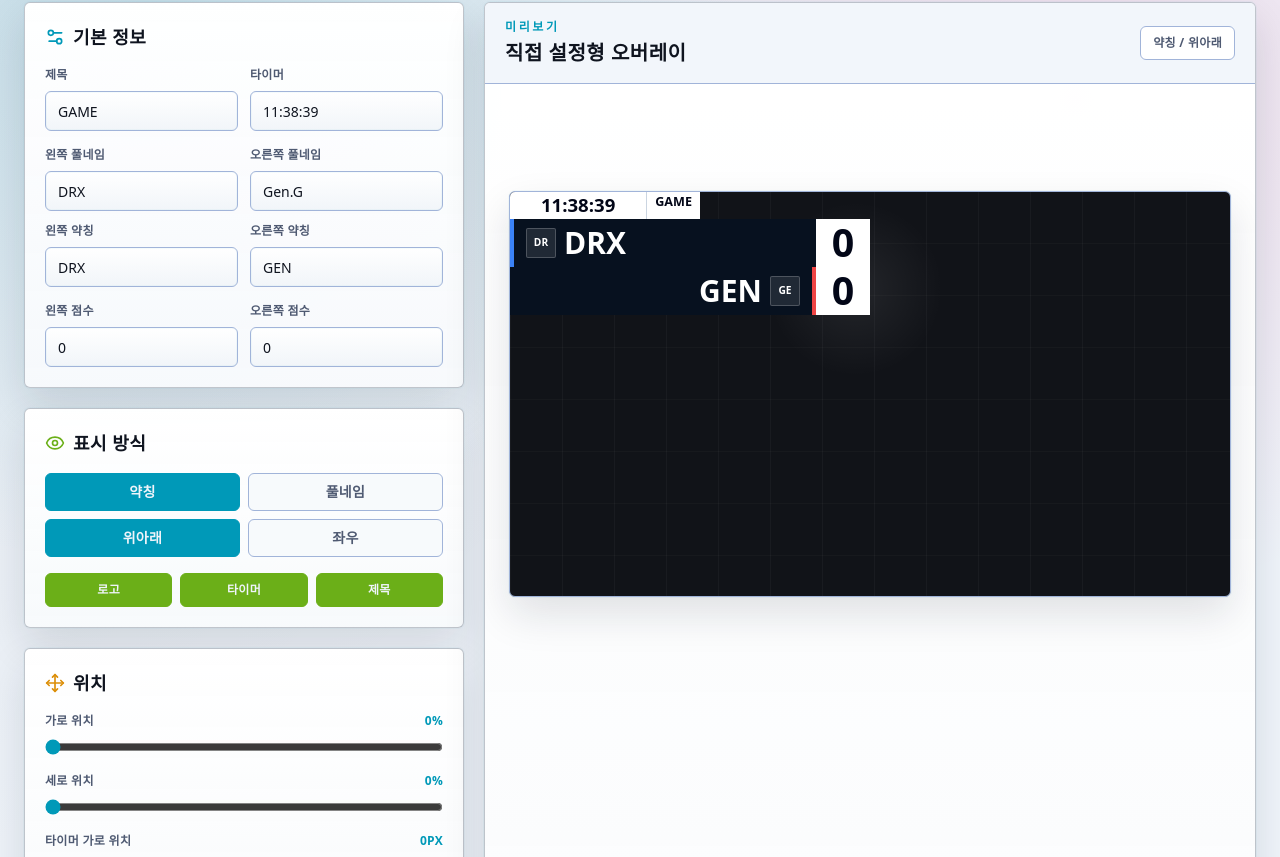
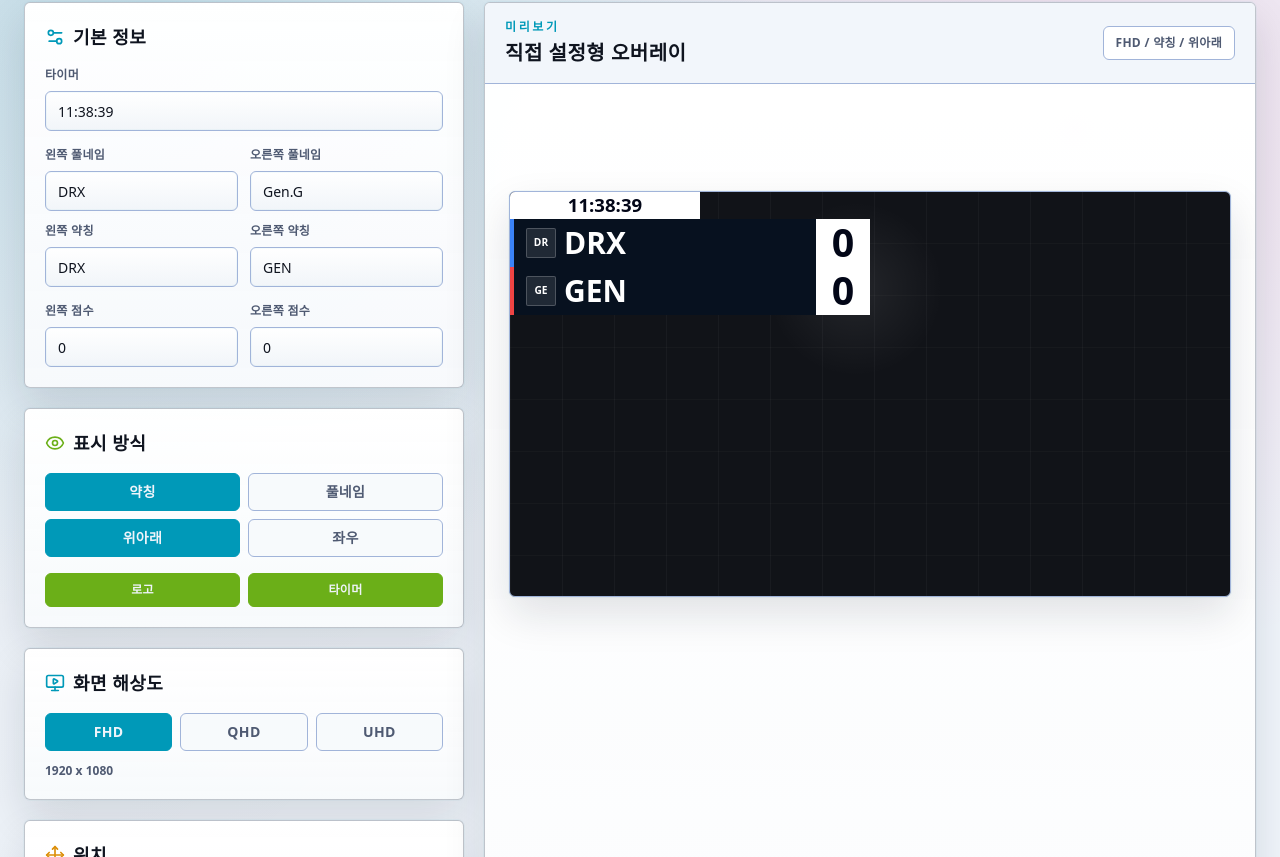
Before and after one commit to Byeolsae/Bracket-Arena, a Next.js app: page /scoreboard in a window 1280 px wide. Shown: the part 223-1080 px from the top of the page. Built offline with nearby package versions, Linux system fonts and the light colour scheme.

Commit message:
Refine scoreboard resolution and layout modes

```diff
--- a/src/app/scoreboard/page.tsx
+++ b/src/app/scoreboard/page.tsx
@@ -6,9 +6,9 @@ import { Eye, MonitorPlay, Move, Settings2, SlidersHorizontal } from "lucide-rea
 
 type NameMode = "short" | "full";
 type Direction = "horizontal" | "vertical";
+type ScreenResolution = "fhd" | "qhd" | "uhd";
 
 type ScoreboardState = {
-  title: string;
   timer: string;
   leftName: string;
   leftShort: string;
@@ -32,14 +32,13 @@ type OverlaySettings = {
   fontSize: number;
   nameMode: NameMode;
   direction: Direction;
+  resolution: ScreenResolution;
   showLogo: boolean;
   showTimer: boolean;
-  showTitle: boolean;
   opacity: number;
 };
 
 const defaultScoreboard: ScoreboardState = {
-  title: "GAME",
   timer: "11:38:39",
   leftName: "DRX",
   leftShort: "DRX",
@@ -63,10 +62,16 @@ const defaultSettings: OverlaySettings = {
   fontSize: 30,
   nameMode: "short",
   direction: "vertical",
+  resolution: "fhd",
   showLogo: true,
   showTimer: true,
-  showTitle: true,
   opacity: 100
+};
+
+const resolutionOptions: Record<ScreenResolution, { label: string; width: number; height: number }> = {
+  fhd: { label: "FHD", width: 1920, height: 1080 },
+  qhd: { label: "QHD", width: 2560, height: 1440 },
+  uhd: { label: "UHD", width: 3840, height: 2160 }
 };
 
 export default function ScoreboardPage() {
@@ -108,8 +113,7 @@ export default function ScoreboardPage() {
             </div>
 
             <div className="space-y-4">
-              <div className="grid grid-cols-2 gap-3">
-                <TextField label="제목" value={scoreboard.title} onChange={(value) => updateScoreboard("title", value)} />
+              <div className="grid gap-3">
                 <TextField label="타이머" value={scoreboard.timer} onChange={(value) => updateScoreboard("timer", value)} />
               </div>
 
@@ -172,17 +176,35 @@ export default function ScoreboardPage() {
               </ToggleButton>
             </div>
 
-            <div className="mt-4 grid grid-cols-3 gap-2">
+            <div className="mt-4 grid grid-cols-2 gap-2">
               <CheckButton active={settings.showLogo} onClick={() => updateSetting("showLogo", !settings.showLogo)}>
                 로고
               </CheckButton>
               <CheckButton active={settings.showTimer} onClick={() => updateSetting("showTimer", !settings.showTimer)}>
                 타이머
               </CheckButton>
-              <CheckButton active={settings.showTitle} onClick={() => updateSetting("showTitle", !settings.showTitle)}>
-                제목
-              </CheckButton>
             </div>
+          </div>
+
+          <div className="arena-card p-5">
+            <div className="mb-4 flex items-center gap-2">
+              <MonitorPlay className="h-5 w-5 text-cyan" aria-hidden="true" />
+              <h2 className="text-lg font-black uppercase tracking-wide text-ink">화면 해상도</h2>
+            </div>
+            <div className="grid grid-cols-3 gap-2">
+              {(Object.keys(resolutionOptions) as ScreenResolution[]).map((resolution) => (
+                <ToggleButton
+                  key={resolution}
+                  active={settings.resolution === resolution}
+                  onClick={() => updateSetting("resolution", resolution)}
+                >
+                  {resolutionOptions[resolution].label}
+                </ToggleButton>
+              ))}
+            </div>
+            <p className="mt-3 text-xs font-bold text-muted">
+              {resolutionOptions[settings.resolution].width} x {resolutionOptions[settings.resolution].height}
+            </p>
           </div>
 
           <div className="arena-card p-5">
@@ -223,12 +245,17 @@ export default function ScoreboardPage() {
               <h2 className="mt-1 text-xl font-black uppercase tracking-wide text-ink">직접 설정형 오버레이</h2>
             </div>
             <div className="rounded-md border border-line bg-panel px-3 py-2 text-xs font-black uppercase tracking-wide text-muted">
-              {settings.nameMode === "short" ? "약칭" : "풀네임"} / {settings.direction === "vertical" ? "위아래" : "좌우"}
+              {resolutionOptions[settings.resolution].label} / {settings.nameMode === "short" ? "약칭" : "풀네임"} / {settings.direction === "vertical" ? "위아래" : "좌우"}
             </div>
           </div>
 
           <div className="grid min-h-[620px] place-items-center bg-[radial-gradient(circle_at_50%_28%,rgba(47,230,255,0.1),transparent_34%),hsl(var(--arena))] p-4 sm:p-6">
-            <div className="relative aspect-video w-full max-w-6xl overflow-hidden rounded-md border border-line bg-[#111318] shadow-panel">
+            <div
+              className="relative w-full max-w-6xl overflow-hidden rounded-md border border-line bg-[#111318] shadow-panel"
+              style={{
+                aspectRatio: `${resolutionOptions[settings.resolution].width} / ${resolutionOptions[settings.resolution].height}`
+              }}
+            >
               <div className="absolute inset-0 bg-[linear-gradient(90deg,rgba(255,255,255,0.035)_1px,transparent_1px),linear-gradient(0deg,rgba(255,255,255,0.025)_1px,transparent_1px)] bg-[size:52px_52px]" />
               <div className="absolute inset-0 bg-[radial-gradient(circle_at_48%_24%,rgba(255,255,255,0.08),transparent_18%)]" />
               <CustomScoreboardOverlay scoreboard={scoreboard} settings={settings} />
@@ -264,7 +291,7 @@ function CustomScoreboardOverlay({
     <div className="absolute z-10" style={overlayStyle}>
       {settings.showTimer ? (
         <div
-          className="grid grid-cols-[1fr_auto] bg-white text-slate-950"
+          className="bg-white text-slate-950"
           style={{
             width: settings.timerWidth,
             transform: `translate(${settings.timerX}px, ${settings.timerY}px)`
@@ -273,11 +300,6 @@ function CustomScoreboardOverlay({
           <div className="px-2 py-1 text-center font-black tabular-nums leading-none" style={{ fontSize: Math.max(12, settings.fontSize * 0.62) }}>
             {scoreboard.timer}
           </div>
-          {settings.showTitle ? (
-            <div className="border-l border-slate-300 px-2 py-1 text-center font-black uppercase leading-none" style={{ fontSize: Math.max(10, settings.fontSize * 0.42) }}>
-              {scoreboard.title}
-            </div>
-          ) : null}
         </div>
       ) : null}
 
@@ -328,6 +350,7 @@ function TeamCell({
   scoreFirst?: boolean;
   settings: OverlaySettings;
 }) {
+  const mirrored = settings.direction === "horizontal" && side === "right";
   const scoreCell = (
     <ScoreCell
       key="score"
@@ -341,20 +364,20 @@ function TeamCell({
       key="team"
       className={[
         "flex min-w-0 items-center gap-2 bg-[#07111f] px-3 text-white",
-        side === "left" ? "border-l-4 border-l-blue-500" : "justify-end border-r-4 border-r-red-500"
+        mirrored ? "justify-end border-r-4 border-r-red-500" : side === "left" ? "border-l-4 border-l-blue-500" : "border-l-4 border-l-red-500"
       ].join(" ")}
       style={{ height: settings.rowHeight }}
     >
-      {side === "left" && settings.showLogo && settings.logoSize > 0 ? (
+      {!mirrored && settings.showLogo && settings.logoSize > 0 ? (
         <LogoBox label={logoLabel} size={settings.logoSize} />
       ) : null}
       <span
-        className={["truncate font-black uppercase leading-none", side === "right" ? "text-right" : ""].join(" ")}
+        className={["truncate font-black uppercase leading-none", mirrored ? "text-right" : ""].join(" ")}
         style={{ fontSize: settings.fontSize }}
       >
         {label}
       </span>
-      {side === "right" && settings.showLogo && settings.logoSize > 0 ? (
+      {mirrored && settings.showLogo && settings.logoSize > 0 ? (
         <LogoBox label={logoLabel} size={settings.logoSize} />
       ) : null}
     </div>
```
